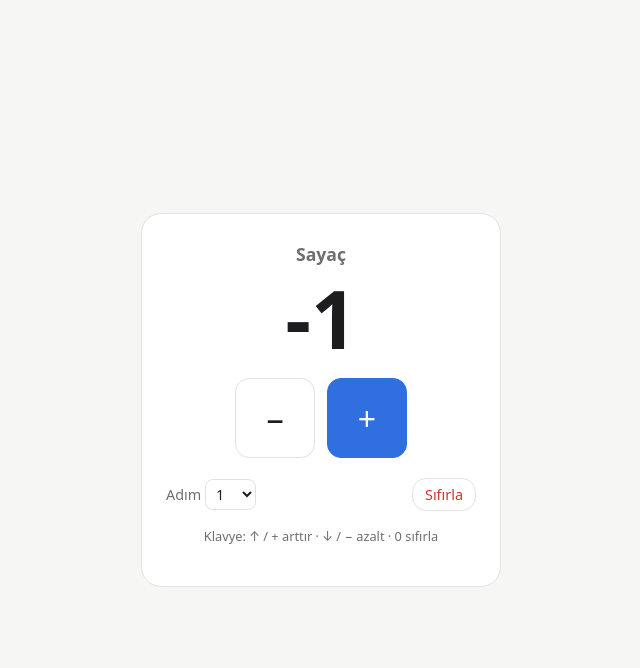
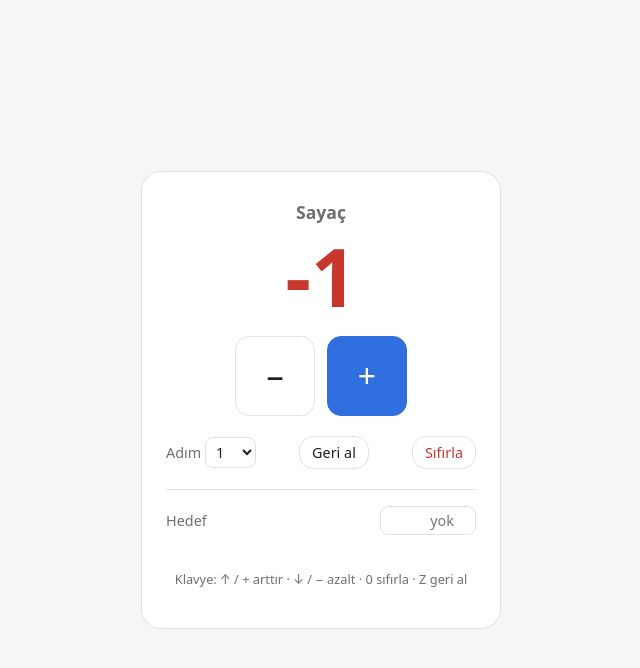
Before and after one commit to halilibrahim2/Github-deneme, a plain HTML site: page index.html in a window 1280 px wide. Both pictures are taken after a click on the button "Azalt". Shown: the whole page, without its empty margins (319-959 px from the left). Drawn offline with Linux system fonts and the light colour scheme.

Commit message:
Geri alma, hedef ve ilerleme çubuğu eklendi

```diff
--- a/index.html
+++ b/index.html
@@ -84,6 +84,38 @@
     }
     #sifirla { padding: 6px 12px; color: var(--danger); }
     .ipucu { margin-top: 16px; font-size: 0.8rem; color: var(--muted); }
+    #deger.eksi { color: var(--danger); }
+    #geriAl { padding: 6px 12px; }
+    #geriAl:disabled { opacity: 0.4; cursor: default; }
+    .hedef {
+      margin-top: 20px;
+      padding-top: 16px;
+      border-top: 1px solid var(--border);
+      text-align: left;
+      color: var(--muted);
+      font-size: 0.9rem;
+    }
+    .hedef label { display: flex; justify-content: space-between; align-items: center; gap: 8px; }
+    .hedef input {
+      font: inherit;
+      width: 96px;
+      padding: 4px 6px;
+      border-radius: 8px;
+      border: 1px solid var(--border);
+      background: var(--card);
+      color: var(--text);
+      text-align: right;
+    }
+    .cubuk {
+      margin-top: 10px;
+      height: 8px;
+      border-radius: 99px;
+      background: var(--border);
+      overflow: hidden;
+    }
+    #doluluk { height: 100%; width: 0; background: var(--accent); transition: width 0.2s; }
+    #doluluk.tamam { background: #2e9e5b; }
+    #hedefDurum { margin-top: 6px; font-size: 0.8rem; min-height: 1em; }
   </style>
 </head>
 <body>
@@ -104,47 +136,111 @@
           <option value="10">10</option>
         </select>
       </label>
+      <button id="geriAl" disabled>Geri al</button>
       <button id="sifirla">Sıfırla</button>
     </div>
 
-    <p class="ipucu">Klavye: ↑ / + arttır · ↓ / − azalt · 0 sıfırla</p>
+    <div class="hedef">
+      <label>Hedef
+        <input id="hedef" type="number" inputmode="numeric" placeholder="yok">
+      </label>
+      <div class="cubuk" hidden id="cubuk"><div id="doluluk"></div></div>
+      <div id="hedefDurum"></div>
+    </div>
+
+    <p class="ipucu">Klavye: ↑ / + arttır · ↓ / − azalt · 0 sıfırla · Z geri al</p>
   </main>
 
   <script>
     // Sayaç değeri tarayıcıda saklanır; sayfa kapansa da kaybolmaz.
     const ANAHTAR = "sayac-degeri";
+    const ADIM_ANAHTARI = "sayac-adim";
+    const HEDEF_ANAHTARI = "sayac-hedef";
 
-    function oku() {
-      try { return Number(localStorage.getItem(ANAHTAR)) || 0; }
-      catch { return 0; }
+    function oku(anahtar) {
+      try { return localStorage.getItem(anahtar); }
+      catch { return null; }
     }
-    function kaydet(v) {
-      try { localStorage.setItem(ANAHTAR, String(v)); } catch {}
+    function kaydet(anahtar, v) {
+      try { localStorage.setItem(anahtar, String(v)); } catch {}
     }
 
-    let deger = oku();
+    let deger = Number(oku(ANAHTAR)) || 0;
+    const gecmis = []; // geri almak için önceki değerler
     const ekran = document.getElementById("deger");
     const adimSecimi = document.getElementById("adim");
+    const geriAlButonu = document.getElementById("geriAl");
+    const hedefKutusu = document.getElementById("hedef");
+    const cubuk = document.getElementById("cubuk");
+    const doluluk = document.getElementById("doluluk");
+    const hedefDurum = document.getElementById("hedefDurum");
+
+    // Seçilen adımı ve hedefi hatırla
+    const kayitliAdim = oku(ADIM_ANAHTARI);
+    if ([...adimSecimi.options].some(o => o.value === kayitliAdim)) adimSecimi.value = kayitliAdim;
+    hedefKutusu.value = oku(HEDEF_ANAHTARI) || "";
+
+    function hedefiGoster() {
+      const hedef = Number(hedefKutusu.value);
+      if (!hedefKutusu.value || !hedef) {
+        cubuk.hidden = true;
+        hedefDurum.textContent = "";
+        return;
+      }
+      cubuk.hidden = false;
+      const oran = Math.max(0, Math.min(1, deger / hedef));
+      doluluk.style.width = (oran * 100) + "%";
+      const ulasildi = hedef > 0 ? deger >= hedef : deger <= hedef;
+      doluluk.classList.toggle("tamam", ulasildi);
+      hedefDurum.textContent = ulasildi
+        ? "Hedefe ulaşıldı 🎉"
+        : `Hedefe ${Math.abs(hedef - deger)} kaldı`;
+    }
 
     function guncelle() {
       ekran.textContent = deger;
-      kaydet(deger);
+      ekran.classList.toggle("eksi", deger < 0);
+      geriAlButonu.disabled = gecmis.length === 0;
+      kaydet(ANAHTAR, deger);
+      hedefiGoster();
+    }
+
+    function degistir(yeni) {
+      if (yeni === deger) return;
+      gecmis.push(deger);
+      if (gecmis.length > 100) gecmis.shift();
+      deger = yeni;
+      guncelle();
     }
 
     const adim = () => Number(adimSecimi.value);
-    const arttir = () => { deger += adim(); guncelle(); };
-    const azalt = () => { deger -= adim(); guncelle(); };
-    const sifirla = () => { deger = 0; guncelle(); };
+    const arttir = () => degistir(deger + adim());
+    const azalt = () => degistir(deger - adim());
+    const sifirla = () => degistir(0);
+    const geriAl = () => {
+      if (!gecmis.length) return;
+      deger = gecmis.pop();
+      guncelle();
+    };
 
     document.getElementById("arttir").addEventListener("click", arttir);
     document.getElementById("azalt").addEventListener("click", azalt);
     document.getElementById("sifirla").addEventListener("click", sifirla);
+    geriAlButonu.addEventListener("click", geriAl);
+    adimSecimi.addEventListener("change", () => kaydet(ADIM_ANAHTARI, adimSecimi.value));
+    hedefKutusu.addEventListener("input", () => {
+      kaydet(HEDEF_ANAHTARI, hedefKutusu.value);
+      hedefiGoster();
+    });
 
     document.addEventListener("keydown", (e) => {
-      if (e.target.tagName === "SELECT") return;
+      if (e.target.tagName === "SELECT" || e.target.tagName === "INPUT") return;
+      if ((e.metaKey || e.ctrlKey) && e.key.toLowerCase() === "z") { e.preventDefault(); geriAl(); return; }
+      if (e.metaKey || e.ctrlKey || e.altKey) return;
       if (e.key === "ArrowUp" || e.key === "+") arttir();
       else if (e.key === "ArrowDown" || e.key === "-") azalt();
       else if (e.key === "0") sifirla();
+      else if (e.key.toLowerCase() === "z") geriAl();
     });
 
     guncelle();
```
Also changed, not shown: 1 other file.
